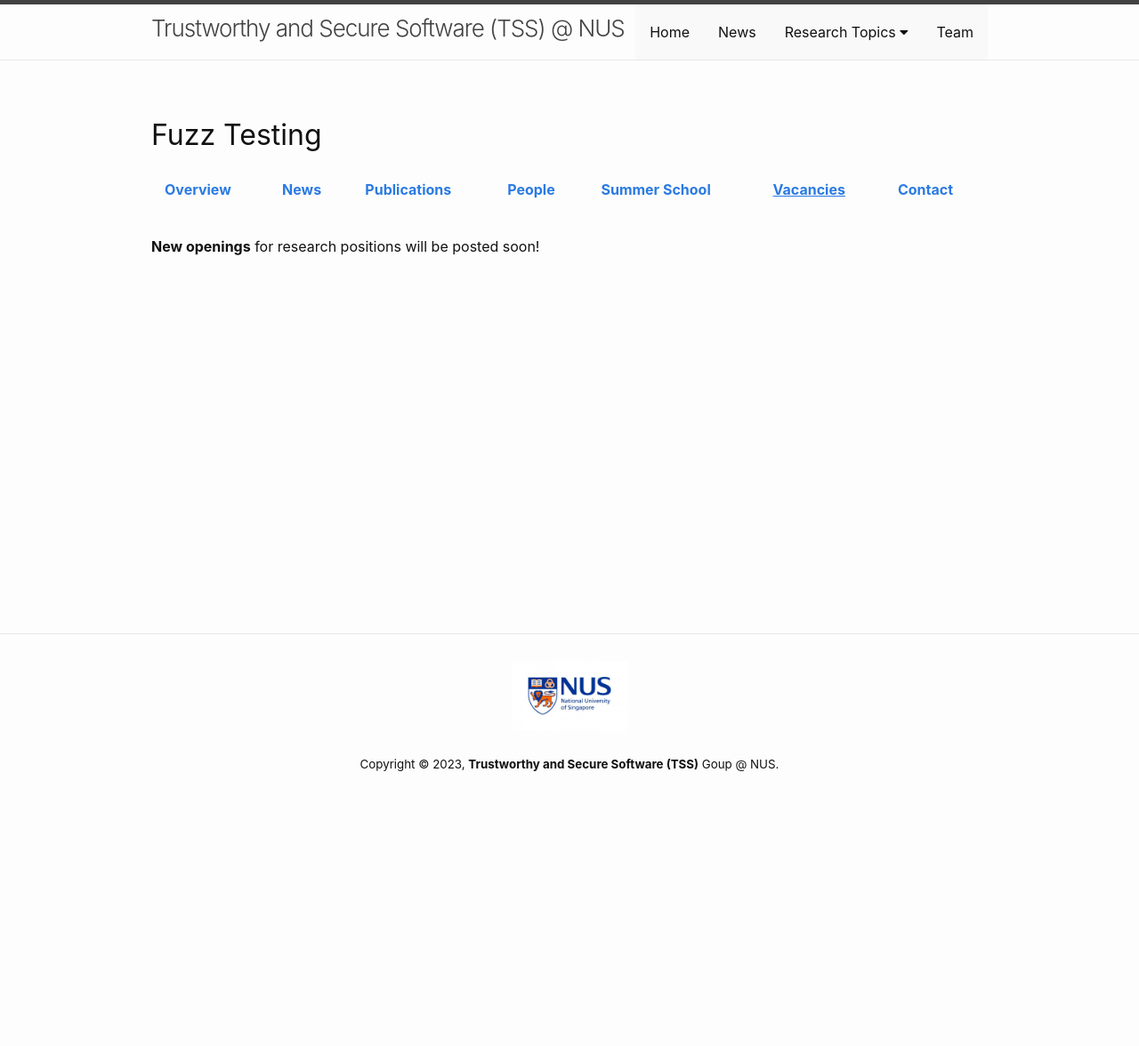
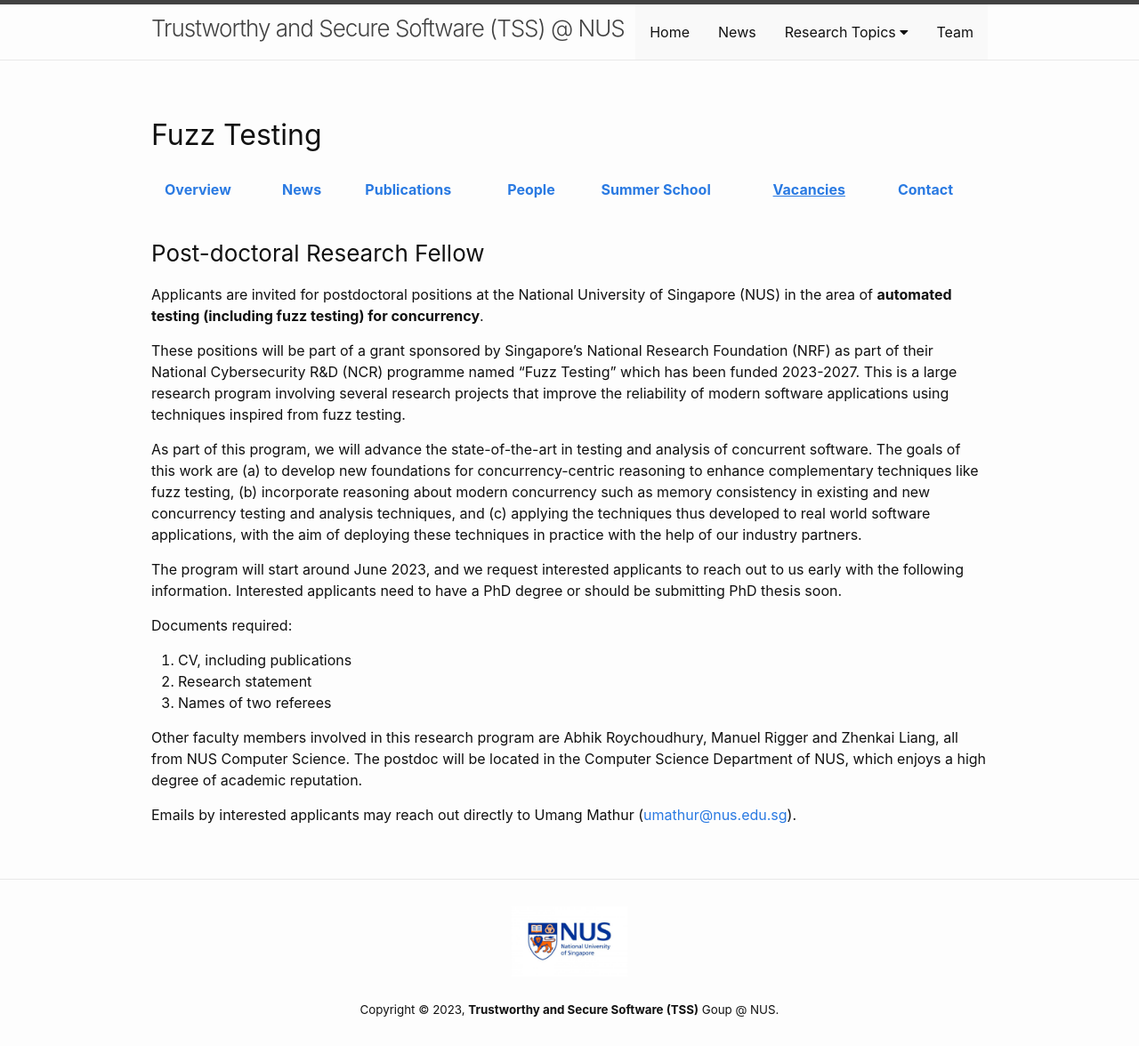
Before and after one commit to nus-tss/nus-tss.github.io, a Jekyll site: the page built from _pages/fuzzing_vacancies.md, in a window 1280 px wide. Shown: the whole page at 89% size. Built offline with Jekyll 4.4.1, drawn with Linux system fonts in a browser that asks for light colours; before the commit the page ends 900 px from its top, so only the background shows below that.

Commit message:
fixed typo and added Vacancies

```diff
--- a/_pages/fuzzing_vacancies.md
+++ b/_pages/fuzzing_vacancies.md
@@ -18,4 +18,23 @@
   </tr>
 </table>
 
-**New openings** for research positions will be posted soon!
+### Post-doctoral Research Fellow
+
+Applicants are invited for postdoctoral positions at the National University of Singapore (NUS) in the area of **automated testing (including fuzz testing) for concurrency**.
+
+These positions will be part of a grant sponsored by Singapore's National Research Foundation (NRF) as part of their National Cybersecurity R&D (NCR) programme named "Fuzz Testing" which has been funded 2023-2027. This is a large research program involving several research projects that improve the reliability of modern software applications using techniques inspired from fuzz testing.
+
+As part of this program, we will advance the state-of-the-art in testing and analysis of concurrent software. The  goals of this work are (a) to develop new foundations for concurrency-centric reasoning to enhance complementary techniques like fuzz testing, (b) incorporate reasoning about modern concurrency such as memory consistency in existing and new concurrency testing and analysis techniques, and (c) applying the techniques thus developed to real world software applications, with the aim of deploying these techniques in practice with the help of our industry partners.
+
+The program will start around June 2023, and we request interested applicants to reach out to us early with the following information. Interested applicants need to have a PhD degree or should be submitting PhD thesis soon.
+
+Documents required:
+
+1. CV, including publications
+2. Research statement
+3. Names of two referees
+
+Other faculty members involved in this research program are Abhik Roychoudhury, Manuel Rigger and Zhenkai Liang, all from NUS Computer Science. The postdoc will be located in the Computer Science Department of NUS, which enjoys a high degree of academic reputation.
+
+
+Emails by interested applicants may reach out directly to Umang Mathur ([umathur@nus.edu.sg](mailto:umathur@nus.edu.sg)).
```
Also changed, not shown: _pages/fuzzing_people.md (+1 -1 lines).
